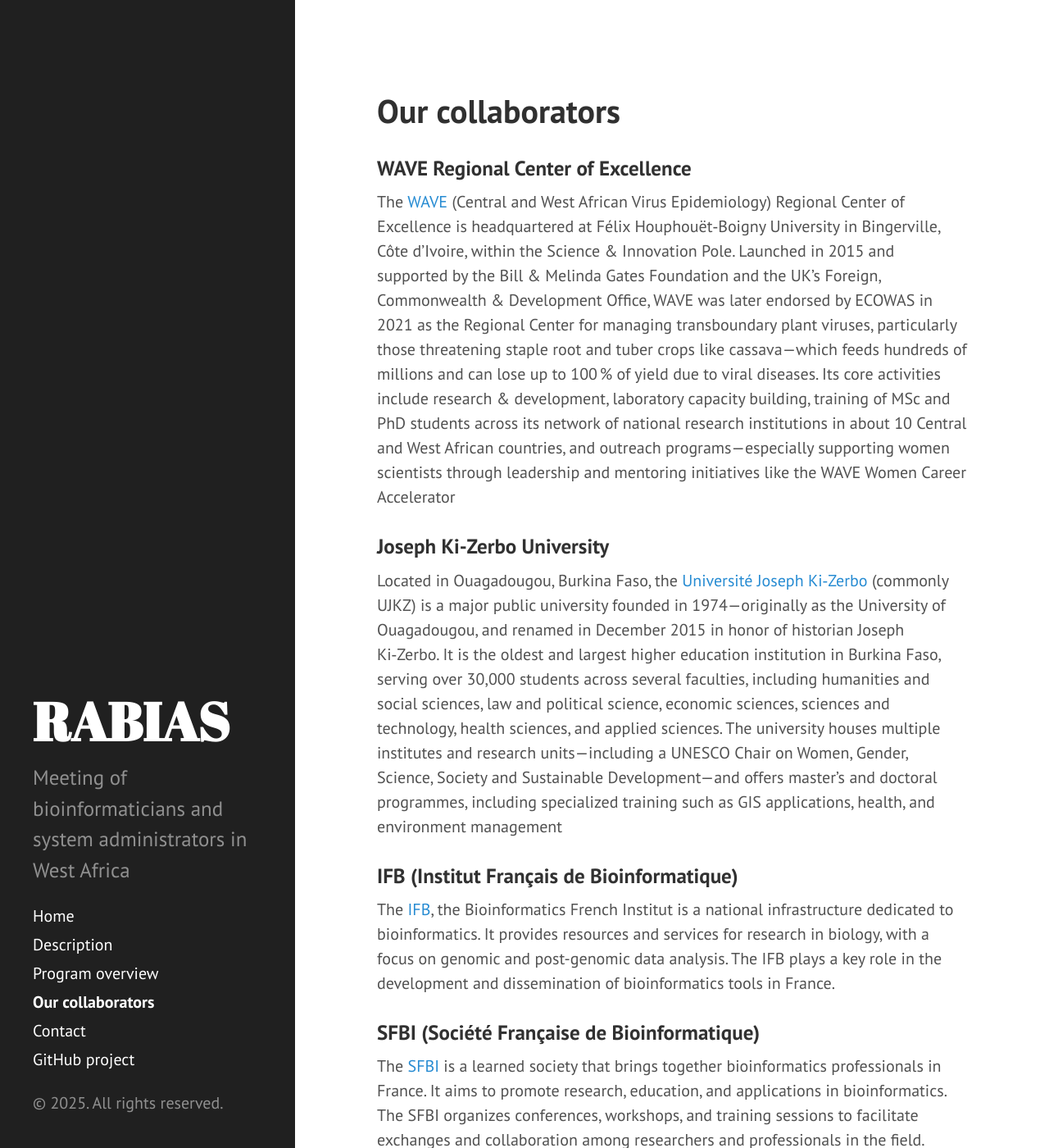
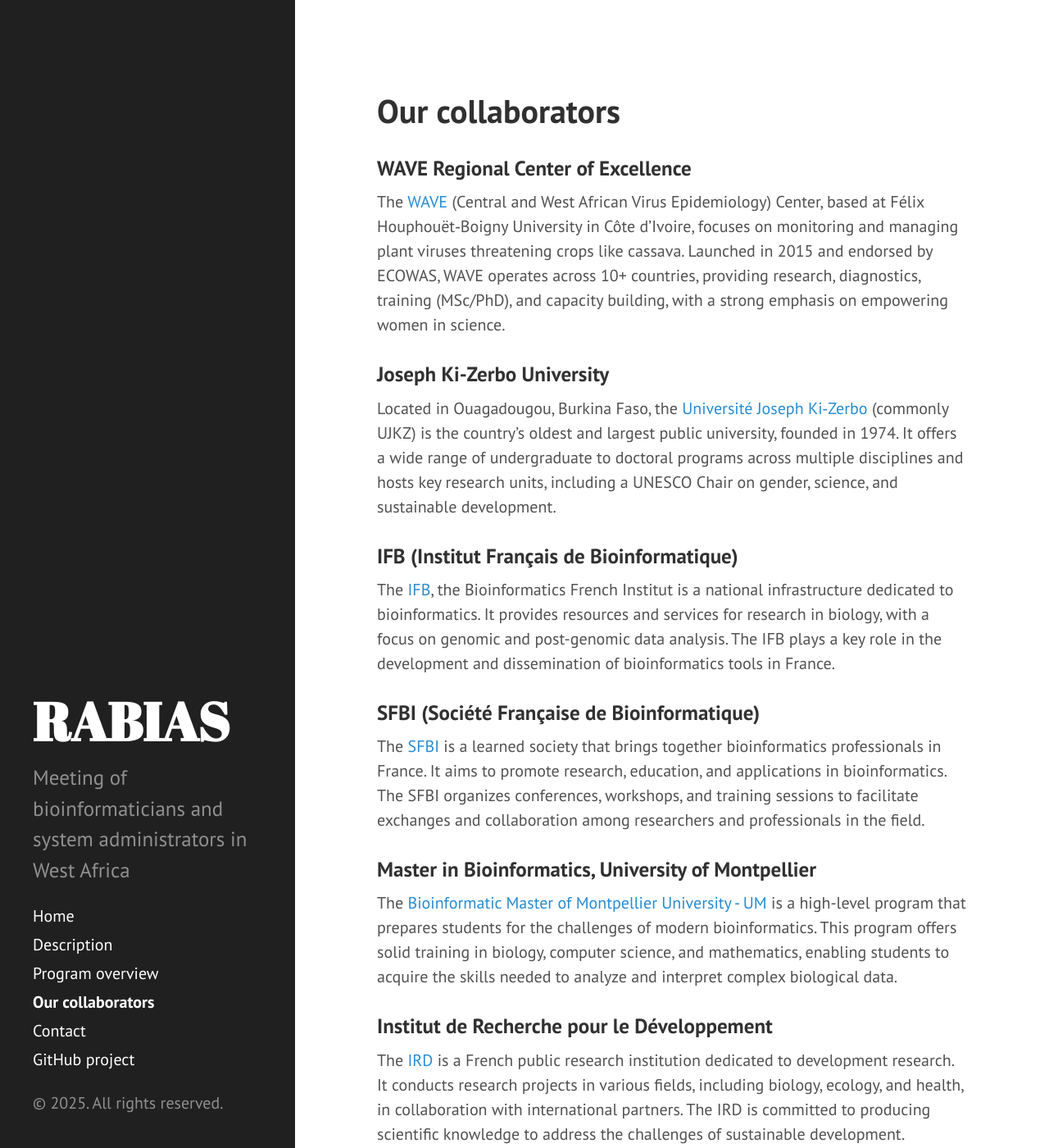
Before and after one commit to wave-centre/rabias, a Jekyll site: the page built from docs/03.collaborators.md, in a window 1280 px wide and 1400 px high. Shown: the whole window at 82% size. Built offline with Jekyll 4.4.1, drawn with Linux system fonts in a browser that asks for light colours; Markdown is read by kramdown in place of the engine named in the settings; the list of posts is cut into pages by our own code.

Commit message:
summary wave and ujsk

```diff
--- a/docs/03.collaborators.md
+++ b/docs/03.collaborators.md
@@ -7,11 +7,12 @@
 
 ### WAVE Regional Center of Excellence
 
-The [WAVE](https://wave-center.org/) (Central and West African Virus Epidemiology) Regional Center of Excellence is headquartered at Félix Houphouët‑Boigny University in Bingerville, Côte d’Ivoire, within the Science & Innovation Pole. Launched in 2015 and supported by the Bill & Melinda Gates Foundation and the UK’s Foreign, Commonwealth & Development Office, WAVE was later endorsed by ECOWAS in 2021 as the Regional Center for managing transboundary plant viruses, particularly those threatening staple root and tuber crops like cassava—which feeds hundreds of millions and can lose up to 100 % of yield due to viral diseases. Its core activities include research & development, laboratory capacity building, training of MSc and PhD students across its network of national research institutions in about 10 Central and West African countries, and outreach programs—especially supporting women scientists through leadership and mentoring initiatives like the WAVE Women Career Accelerator
+The [WAVE](https://wave-center.org/) (Central and West African Virus Epidemiology) Center, based at Félix Houphouët‑Boigny University in Côte d’Ivoire, focuses on monitoring and managing plant viruses threatening crops like cassava. Launched in 2015 and endorsed by ECOWAS, WAVE operates across 10+ countries, providing research, diagnostics, training (MSc/PhD), and capacity building, with a strong emphasis on empowering women in science.
 
 ### Joseph Ki-Zerbo University
 
-Located in Ouagadougou, Burkina Faso, the [Université Joseph Ki‑Zerbo](https://www.ujkz.bf/) (commonly UJKZ) is a major public university founded in 1974—originally as the University of Ouagadougou, and renamed in December 2015 in honor of historian Joseph Ki‑Zerbo. It is the oldest and largest higher education institution in Burkina Faso, serving over 30,000 students across several faculties, including humanities and social sciences, law and political science, economic sciences, sciences and technology, health sciences, and applied sciences. The university houses multiple institutes and research units—including a UNESCO Chair on Women, Gender, Science, Society and Sustainable Development—and offers master’s and doctoral programmes, including specialized training such as GIS applications, health, and environment management
+Located in Ouagadougou, Burkina Faso, the [Université Joseph Ki‑Zerbo](https://www.ujkz.bf/) (commonly UJKZ) is the country's oldest and largest public university, founded in 1974. It offers a wide range of undergraduate to doctoral programs across multiple disciplines and hosts key research units, including a UNESCO Chair on gender, science, and sustainable development.
+
 
 ### IFB (Institut Français de Bioinformatique)
 
```
